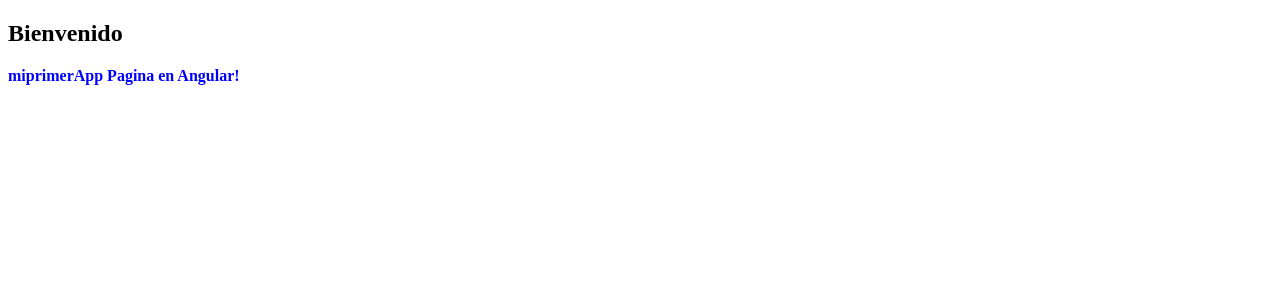
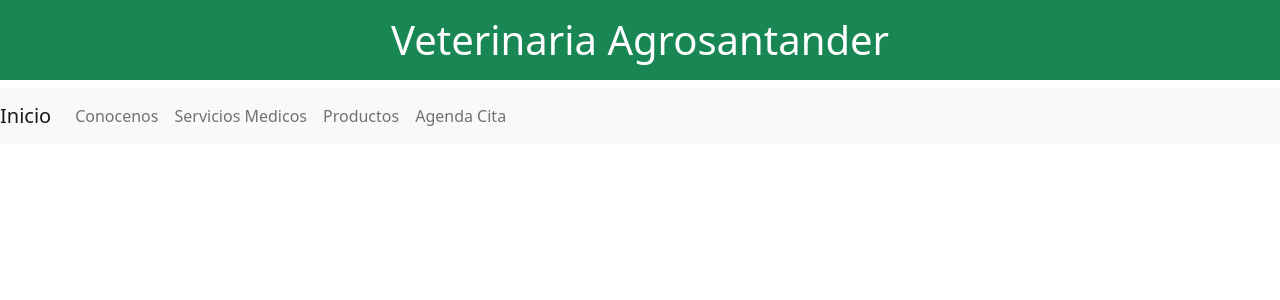
Before and after one commit to felixvilla1221/miprimerApp, an Angular app: page / in a window 1280 px wide. Shown: the top 300 px of the page. Built offline with nearby package versions, Linux system fonts and the light colour scheme.

Commit message:
Cuarto Commit Proyecto

```diff
--- a/package.json
+++ b/package.json
@@ -18,6 +18,7 @@
     "@angular/platform-browser": "^15.1.0",
     "@angular/platform-browser-dynamic": "^15.1.0",
     "@angular/router": "^15.1.0",
+    "bootstrap": "^5.2.3",
     "rxjs": "~7.8.0",
     "tslib": "^2.3.0",
     "zone.js": "~0.12.0"
--- a/src/app/app.component.html
+++ b/src/app/app.component.html
@@ -1,2 +1,3 @@
-<h2>{{saludo}}</h2>
-<span style="color: blue;font-weight: bold;">{{ title }} Pagina en Angular!</span>
+
+<app-Empleados></app-Empleados>
+<app-empleado></app-empleado>
--- a/src/app/app.component.ts
+++ b/src/app/app.component.ts
@@ -6,6 +6,5 @@
   styleUrls: ['./app.component.css']
 })
 export class AppComponent {
-  title  = 'miprimerApp';
-  saludo = 'Bienvenido';
+
 }
--- a/src/app/app.module.ts
+++ b/src/app/app.module.ts
@@ -3,12 +3,14 @@
 import { AppRoutingModule } from './app-routing.module';
 import { AppComponent } from './app.component';
 import { EmpleadoComponent } from './component/empleado/empleado.component';
+import { EmpleadosComponent } from './component/Empleados/Empleados.component';
 
 
 
 @NgModule({
   declarations: [
     AppComponent,
+    EmpleadosComponent,
     EmpleadoComponent,
 
   ],
--- a/src/app/component/Empleados/Empleados.component.html
+++ b/src/app/component/Empleados/Empleados.component.html
@@ -1,3 +1,2 @@
-<p>
-  Empleados works!
-</p>
+
+<h1 class="p-3 mb-2 bg-success text-white" style="text-align: center;">Veterinaria Agrosantander</h1>
--- a/src/app/component/Empleados/Empleados.component.ts
+++ b/src/app/component/Empleados/Empleados.component.ts
@@ -1,4 +1,5 @@
 import { Component, OnInit } from '@angular/core';
+import { Title } from '@angular/platform-browser';
 
 @Component({
   selector: 'app-Empleados',
@@ -7,9 +8,13 @@
 })
 export class EmpleadosComponent implements OnInit {
 
+
+
   constructor() { }
 
   ngOnInit() {
   }
 
+
+
 }
--- a/src/app/component/empleado/empleado.component.html
+++ b/src/app/component/empleado/empleado.component.html
@@ -1 +1,27 @@
-<p>empleado works!</p>
+<nav class="navbar navbar-expand-lg navbar-light bg-light">
+    <a class="navbar-brand" href="#">Inicio</a>
+    <button class="navbar-toggler" type="button" data-toggle="collapse" data-target="#navbarTogglerDemo02" aria-controls="navbarTogglerDemo02" aria-expanded="false" aria-label="Toggle navigation">
+      <span class="navbar-toggler-icon"></span>
+    </button>
+
+    <div class="collapse navbar-collapse" id="navbarTogglerDemo02">
+      <ul class="navbar-nav mr-auto mt-2 mt-lg-0">
+        <li class="nav-item active">
+          <a class="nav-link" href="#">Conocenos<span class="sr-only"></span></a>
+        </li>
+        <li class="nav-item">
+          <a class="nav-link" href="#">Servicios Medicos</a>
+        </li>
+        <li class="nav-item">
+          <a class="nav-link" href="#">Productos</a>
+        </li>
+        <li class="nav-item">
+            <a class="nav-link" href="#">Agenda Cita</a>
+          </li>
+      </ul>
+      <!-- <form class="form-inline my-2 my-lg-0">
+        <input class="form-control mr-sm-2" type="search" placeholder="Search">
+        <button class="btn btn-outline-success my-2 my-sm-0" type="submit">Search</button>
+      </form> -->
+    </div>
+  </nav>
--- a/src/styles.css
+++ b/src/styles.css
@@ -1 +1,2 @@
 /* You can add global styles to this file, and also import other style files */
+@import '~bootstrap/dist/css/bootstrap.css';
```
Also changed, not shown: 1 other file (tests, documents, lock files or other folders).
